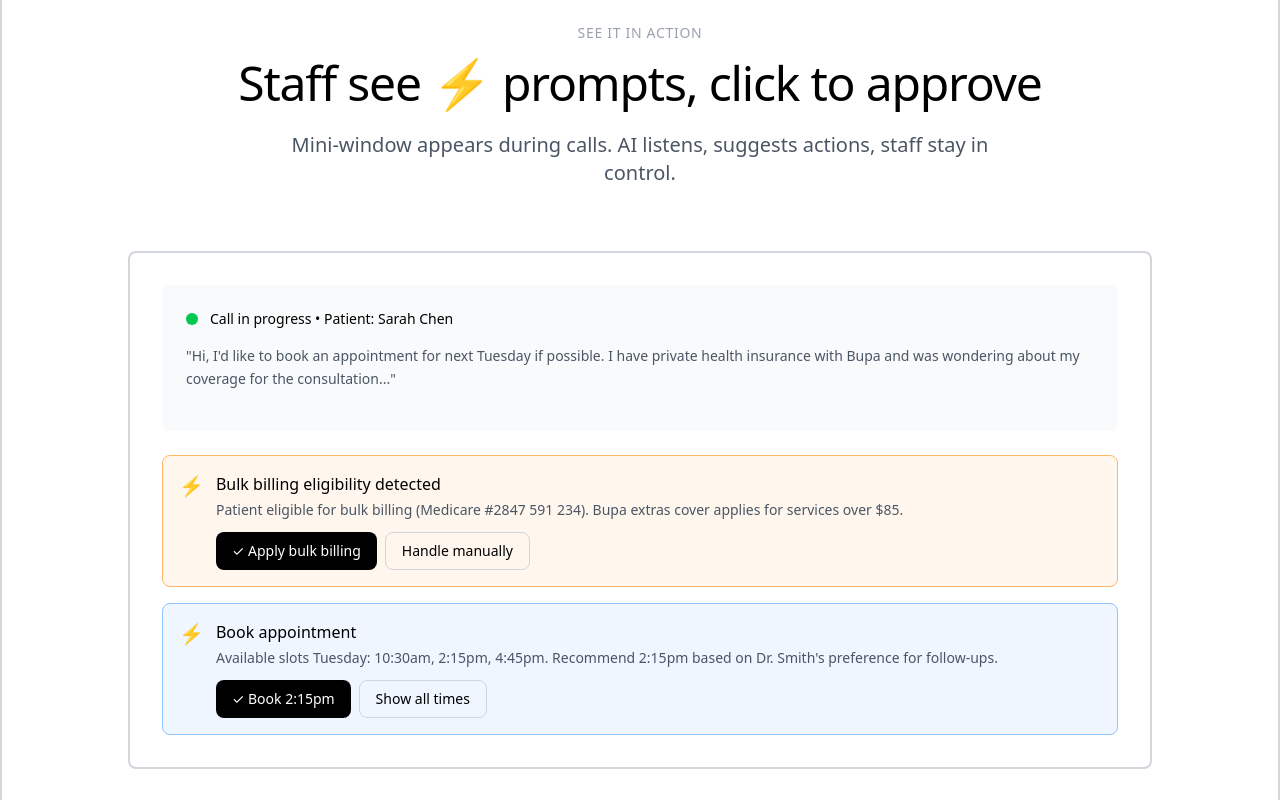
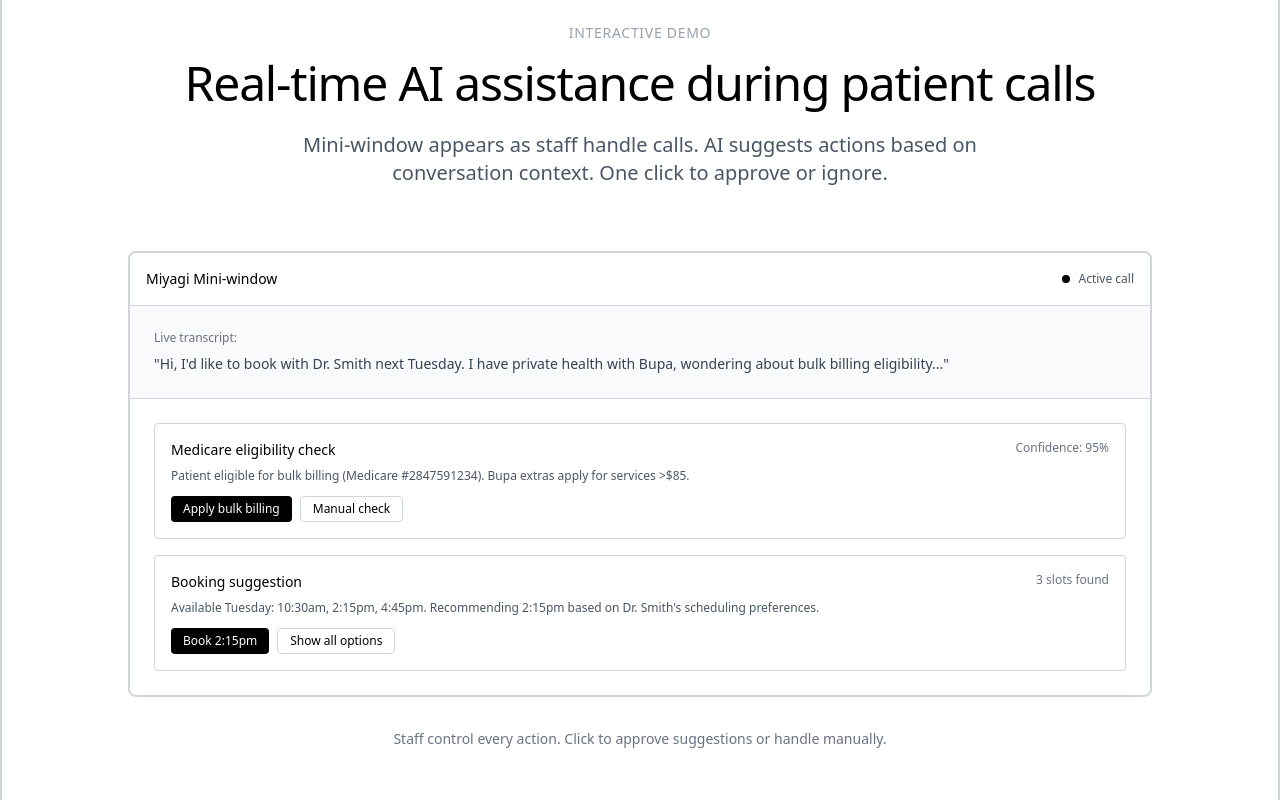
Before and after one commit to madebyturner/miyagi-site, a React (Vite) app: page / in a window 1280 px wide. Shown: the part 1080-1880 px from the top of the page. Built offline with nearby package versions, Linux system fonts and the light colour scheme.

Commit message:
Redesign demo section: pure wireframe aesthetic with modern B2B best practices

```diff
--- a/src/pages/Home.jsx
+++ b/src/pages/Home.jsx
@@ -27,61 +27,73 @@ export default function Home() {
         </div>
       </div>
 
-      {/* Live demo preview */}
+      {/* Product demo */}
       <hr className="border-gray-300 my-16" />
       <section className="py-32 border-2 border-gray-300 -mx-8 lg:-mx-12 px-8 lg:px-12">
         <div className="max-w-5xl mx-auto">
           <div className="text-center mb-16">
-            <div className="text-sm uppercase tracking-wider text-gray-400 mb-4">See it in action</div>
-            <h2 className="text-4xl md:text-5xl font-medium mb-6 tracking-tight">Staff see ⚡ prompts, click to approve</h2>
+            <div className="text-sm uppercase tracking-wider text-gray-400 mb-4">Interactive demo</div>
+            <h2 className="text-4xl md:text-5xl font-medium mb-6 tracking-tight">Real-time AI assistance during patient calls</h2>
             <p className="text-xl text-gray-600 max-w-3xl mx-auto">
-              Mini-window appears during calls. AI listens, suggests actions, staff stay in control.
+              Mini-window appears as staff handle calls. AI suggests actions based on conversation context. One click to approve or ignore.
             </p>
           </div>
 
-          {/* Demo interface mockup */}
-          <div className="border-2 border-gray-300 rounded-lg p-8 bg-white mb-8">
-            <div className="bg-gray-50 rounded-lg p-6 mb-6">
-              <div className="flex items-center gap-3 mb-4">
-                <div className="w-3 h-3 bg-green-500 rounded-full"></div>
-                <div className="text-sm font-medium">Call in progress • Patient: Sarah Chen</div>
-              </div>
-              <div className="text-sm text-gray-600 mb-4 leading-relaxed">
-                "Hi, I'd like to book an appointment for next Tuesday if possible. I have private health insurance with Bupa and was wondering about my coverage for the consultation..."
-              </div>
-            </div>
-
-            <div className="border border-orange-300 bg-orange-50 rounded-lg p-4 mb-4">
-              <div className="flex items-start gap-3">
-                <span className="text-xl">⚡</span>
-                <div className="flex-1">
-                  <div className="font-medium mb-1">Bulk billing eligibility detected</div>
-                  <div className="text-sm text-gray-600 mb-3">Patient eligible for bulk billing (Medicare #2847 591 234). Bupa extras cover applies for services over $85.</div>
-                  <div className="flex gap-2">
-                    <button className="px-4 py-2 bg-black text-white text-sm rounded-lg hover:bg-gray-800">✓ Apply bulk billing</button>
-                    <button className="px-4 py-2 border border-gray-300 text-sm rounded-lg hover:bg-gray-50">Handle manually</button>
-                  </div>
+          {/* Wireframe demo interface */}
+          <div className="border-2 border-gray-300 rounded-lg bg-white mb-8">
+            {/* Call header */}
+            <div className="border-b border-gray-300 p-4">
+              <div className="flex items-center justify-between">
+                <div className="text-sm font-medium">Miyagi Mini-window</div>
+                <div className="flex items-center gap-2">
+                  <div className="w-2 h-2 bg-black rounded-full"></div>
+                  <div className="text-xs text-gray-600">Active call</div>
                 </div>
               </div>
             </div>
 
-            <div className="border border-blue-300 bg-blue-50 rounded-lg p-4">
-              <div className="flex items-start gap-3">
-                <span className="text-xl">⚡</span>
-                <div className="flex-1">
-                  <div className="font-medium mb-1">Book appointment</div>
-                  <div className="text-sm text-gray-600 mb-3">Available slots Tuesday: 10:30am, 2:15pm, 4:45pm. Recommend 2:15pm based on Dr. Smith's preference for follow-ups.</div>
-                  <div className="flex gap-2">
-                    <button className="px-4 py-2 bg-black text-white text-sm rounded-lg hover:bg-gray-800">✓ Book 2:15pm</button>
-                    <button className="px-4 py-2 border border-gray-300 text-sm rounded-lg hover:bg-gray-50">Show all times</button>
-                  </div>
+            {/* Call transcript */}
+            <div className="p-6 border-b border-gray-300 bg-gray-50">
+              <div className="text-xs text-gray-500 mb-2">Live transcript:</div>
+              <div className="text-sm text-gray-700">
+                "Hi, I'd like to book with Dr. Smith next Tuesday. I have private health with Bupa, wondering about bulk billing eligibility..."
+              </div>
+            </div>
+
+            {/* AI suggestions */}
+            <div className="p-6 space-y-4">
+              <div className="border border-gray-300 rounded p-4">
+                <div className="flex items-start justify-between mb-2">
+                  <div className="text-sm font-medium">Medicare eligibility check</div>
+                  <div className="text-xs text-gray-500">Confidence: 95%</div>
+                </div>
+                <div className="text-xs text-gray-600 mb-3">
+                  Patient eligible for bulk billing (Medicare #2847591234). Bupa extras apply for services >$85.
+                </div>
+                <div className="flex gap-2">
+                  <button className="px-3 py-1 bg-black text-white text-xs rounded hover:bg-gray-800">Apply bulk billing</button>
+                  <button className="px-3 py-1 border border-gray-300 text-xs rounded hover:bg-gray-50">Manual check</button>
+                </div>
+              </div>
+
+              <div className="border border-gray-300 rounded p-4">
+                <div className="flex items-start justify-between mb-2">
+                  <div className="text-sm font-medium">Booking suggestion</div>
+                  <div className="text-xs text-gray-500">3 slots found</div>
+                </div>
+                <div className="text-xs text-gray-600 mb-3">
+                  Available Tuesday: 10:30am, 2:15pm, 4:45pm. Recommending 2:15pm based on Dr. Smith's scheduling preferences.
+                </div>
+                <div className="flex gap-2">
+                  <button className="px-3 py-1 bg-black text-white text-xs rounded hover:bg-gray-800">Book 2:15pm</button>
+                  <button className="px-3 py-1 border border-gray-300 text-xs rounded hover:bg-gray-50">Show all options</button>
                 </div>
               </div>
             </div>
           </div>
 
           <div className="text-center text-sm text-gray-500 mb-12">
-            ⚡ prompts appear automatically. Staff click to approve or handle their way.
+            Staff control every action. Click to approve suggestions or handle manually.
           </div>
 
           {/* How it works - simplified */}
```
